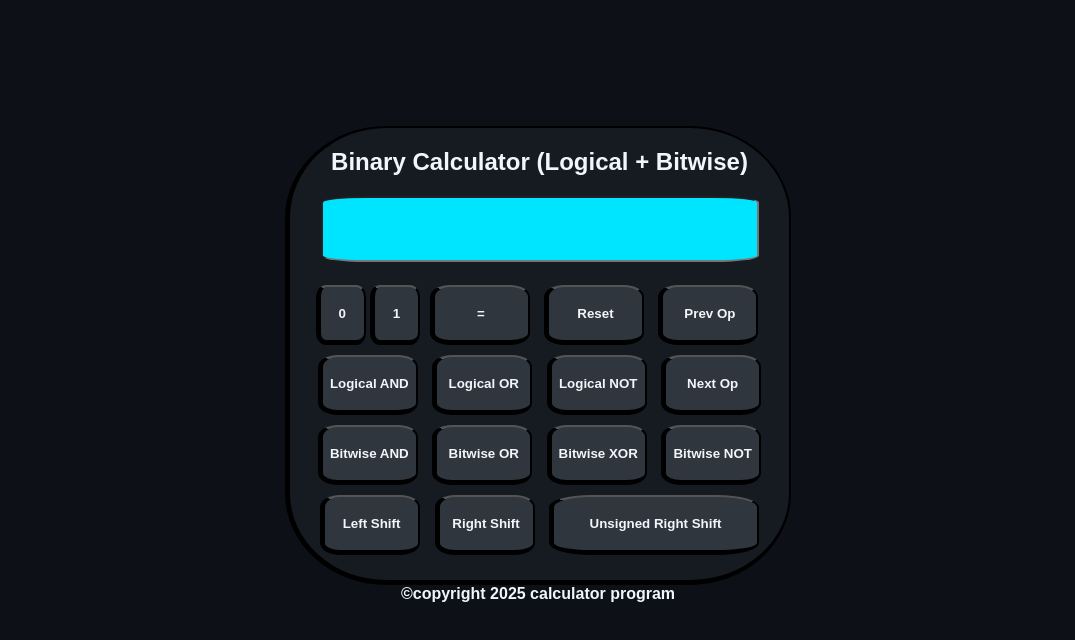
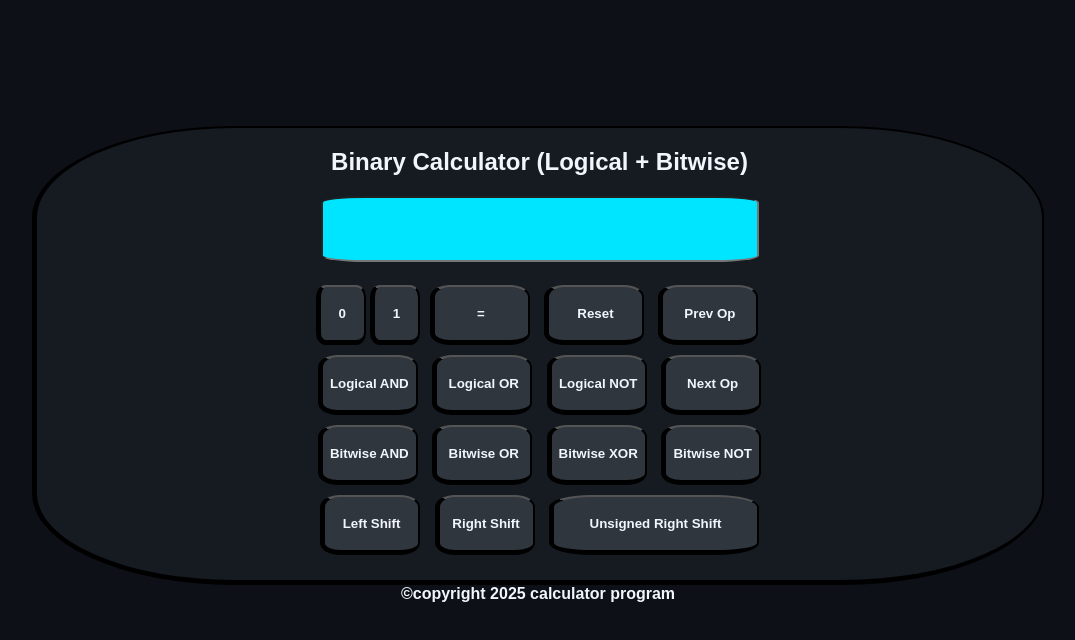
Before and after one commit to rish240103034-commits/binary-calculator-program, a plain HTML site: page index.html in a window 1280 px wide. Shown: the whole page, without its empty margins (102-1177 px from the left). Drawn offline with Linux system fonts and the light colour scheme.

Commit message:
Update index.html

```diff
--- a/index.html
+++ b/index.html
@@ -127,7 +127,7 @@ function getequal() {
 
 <body style="text-align:center; font-family:Arial;background-color:#0D1117;">
 
-<div style="color:#F0F6FC;margin-top:10%;background:#161B22;margin-left:30%;margin-right:30%;border:2px solid black;border-left: 5px solid black;border-bottom:5px solid black;border-radius:20%;padding-bottom:20px">
+<div style="color:#F0F6FC;margin-top:10%;background:#161B22;margin-left:10%;margin-right:10%;border:2px solid black;border-left: 5px solid black;border-bottom:5px solid black;border-radius:20%;padding-bottom:20px">
 <h2 >Binary Calculator (Logical + Bitwise)</h2>
 <form onsubmit="return false;">
   <input type="text" id="texty" style="width:430px; height:60px; font-size:20px; text-align:center;background:#00E5FF;border-radius:10%" /><br><br>
```
